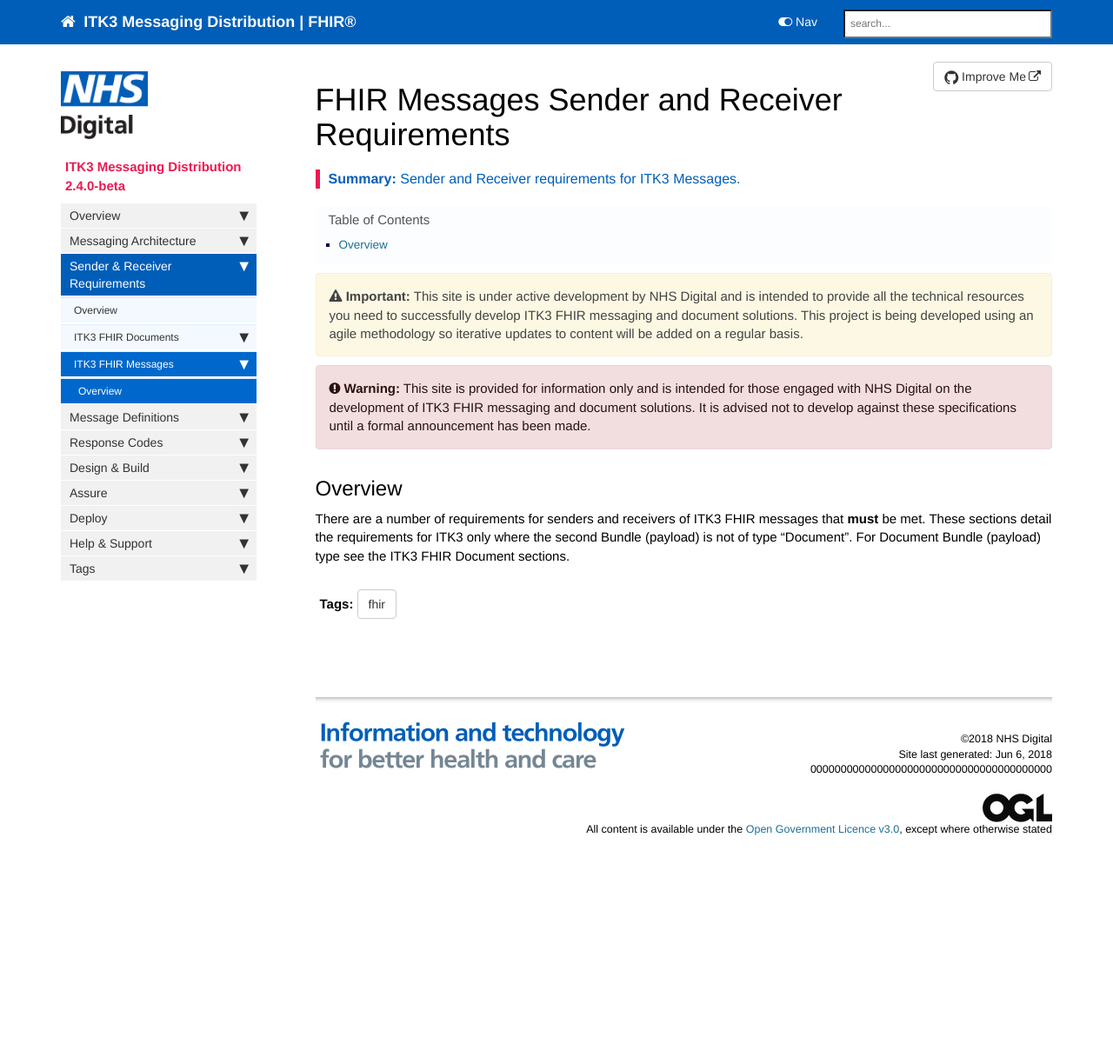
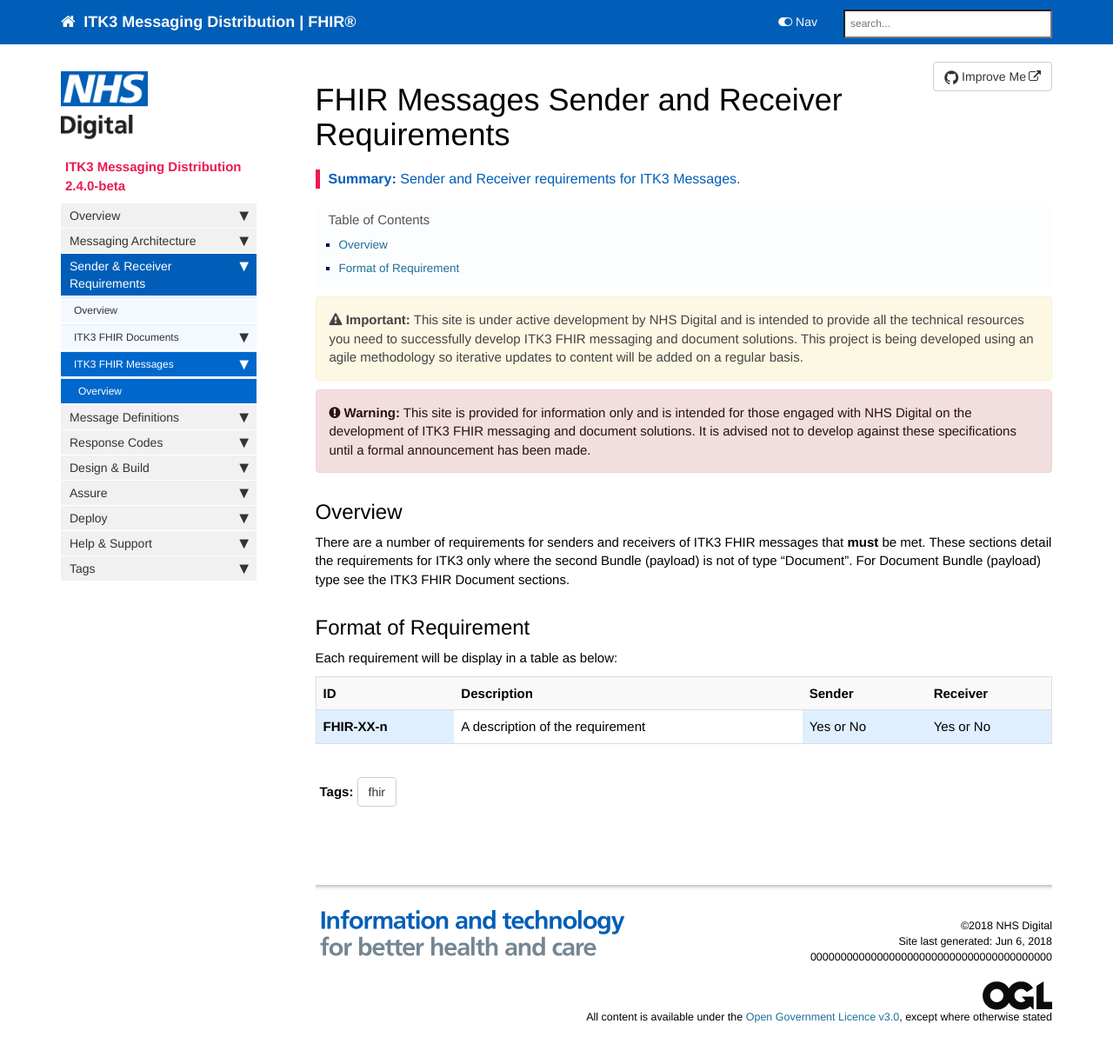
Before and after one commit to nhsconnect/ITK3-Messaging-Distribution, a Jekyll site: the page built from pages/explore/explore_FM_overview.md, in a window 1280 px wide and 1240 px high. Shown: the top 1216 px of the window at 87% size. Built offline with Jekyll 4.4.1, drawn with Linux system fonts in a browser that asks for light colours; nearby versions of some CDN libraries; comment, search, counter and statistics services are not loaded.

```diff
--- a/pages/explore/explore_FM_overview.md
+++ b/pages/explore/explore_FM_overview.md
@@ -12,3 +12,21 @@ summary: "Sender and Receiver requirements for ITK3 Messages."
 ## Overview ##
 
 There are a number of requirements for senders and receivers of ITK3 FHIR messages that **must** be met. These sections detail the requirements for ITK3 only where the second Bundle (payload) is not of type "Document". For Document Bundle (payload) type see the ITK3 FHIR Document sections.
+
+## Format of Requirement ##
+Each requirement will be display in a table as below:
+
+<table style="width:100%;max-width: 100%;">
+<tr>
+<th>ID</th>
+<th>Description</th>
+<th>Sender</th>
+<th>Receiver</th>
+</tr>
+<tr>
+<td bgcolor="#dfefff"><b>FHIR-XX-n</b></td>
+<td>A description of the requirement</td>
+<td bgcolor="#dfefff">Yes or No</td>
+<td bgcolor="#dfefff">Yes or No</td>
+</tr>
+</table>
```
Also changed, not shown: pages/explore/explore_FD_overview.md (+1 -1 lines).
